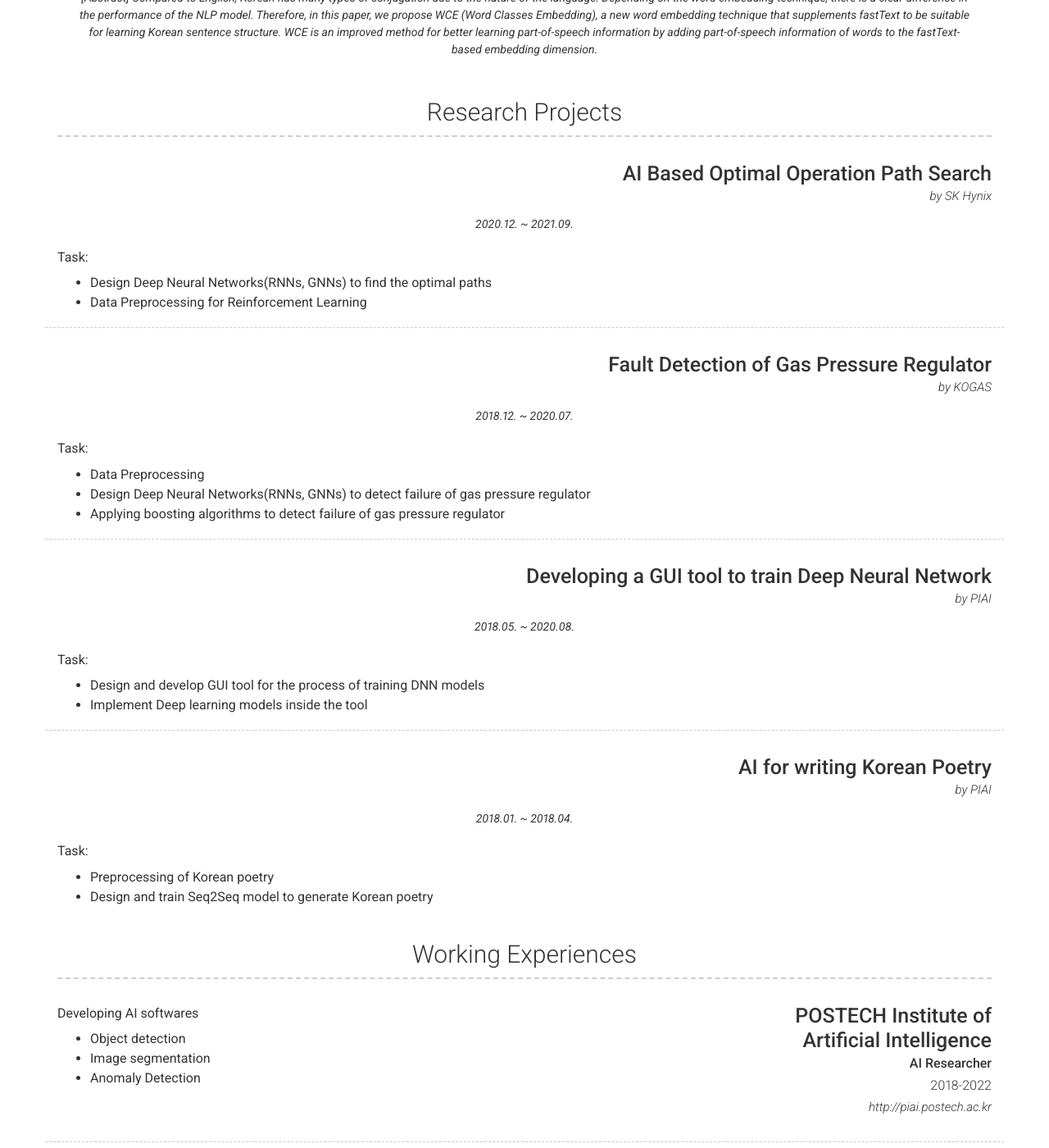
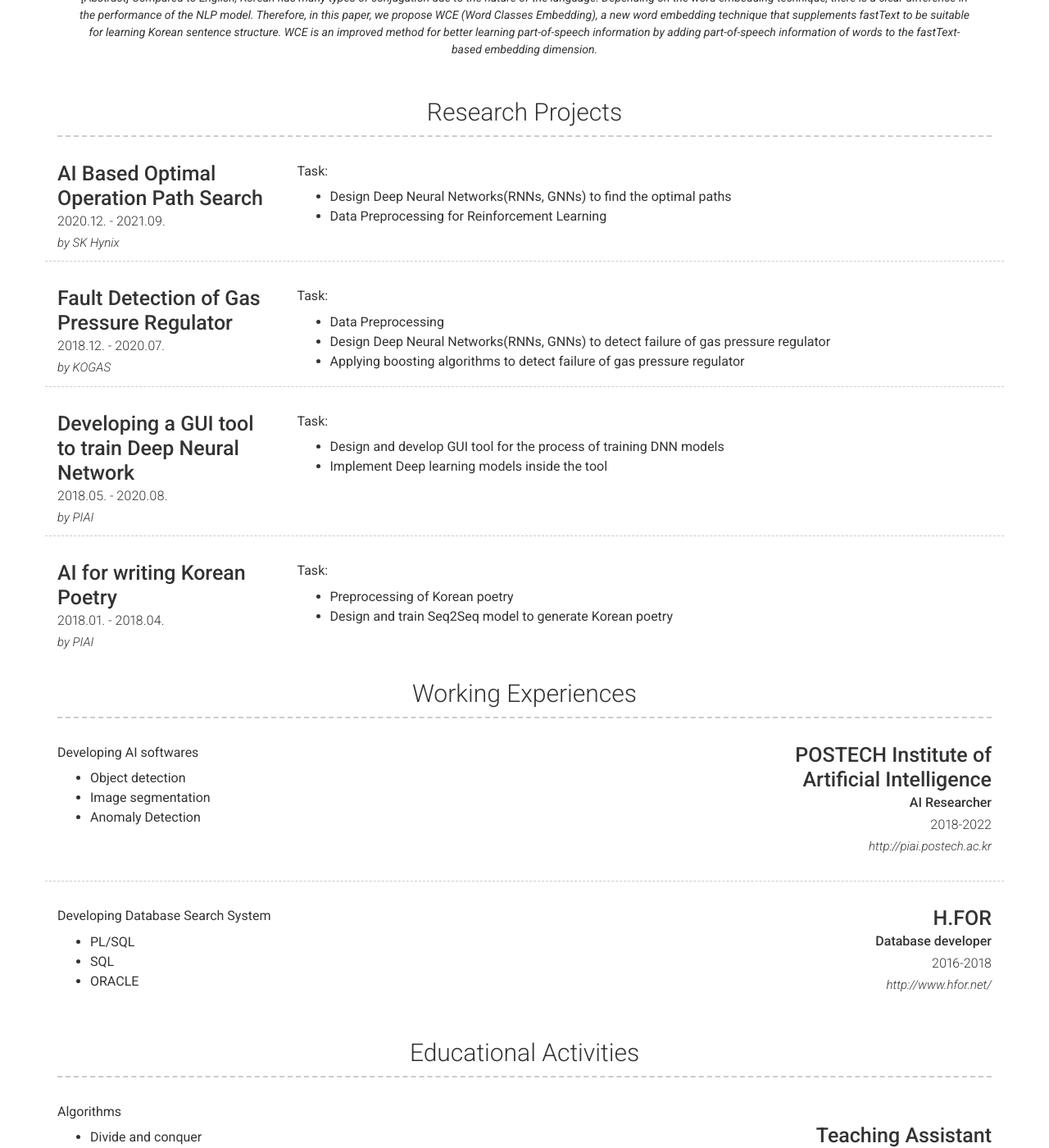
Before and after one commit to chan8616/chan8616.github.io, a Jekyll site: the page built from index.md, in a window 1280 px wide and 1400 px high, scrolled down 2081 px. Shown: the whole window at 82% size. Built offline with Jekyll 4.4.1, drawn with Linux system fonts in a browser that asks for light colours; nearby versions of some CDN libraries.

Commit message:
Update _config.yml

```diff
--- a/_config.yml
+++ b/_config.yml
@@ -121,46 +121,42 @@ content:
   - title: Research Projects # Title for the section
     layout: list # Type of content section (list/text)
     content:
-      - layout: top-right
+      - layout: top-left
         border: weak
         title: AI Based Optimal Operation Path Search
         link: https://www.skhynix.com/
         link_text: by SK Hynix
-        quote: >
-          2020.12. ~ 2021.09.
+        caption: 2020.12. - 2021.09.
         description: | # this will include new lines to allow paragraphs
           Task:
           - Design Deep Neural Networks(RNNs, GNNs) to find the optimal paths
           - Data Preprocessing for Reinforcement Learning
-      - layout: top-right
+      - layout: top-left
         border: weak
         title: Fault Detection of Gas Pressure Regulator
         link: https://www.kogas.or.kr/
         link_text: by KOGAS
-        quote: >
-          2018.12. ~ 2020.07.
+        caption: 2018.12. - 2020.07.
         description: | # this will include new lines to allow paragraphs
           Task:
           - Data Preprocessing
           - Design Deep Neural Networks(RNNs, GNNs) to detect failure of gas pressure regulator
           - Applying boosting algorithms to detect failure of gas pressure regulator
-      - layout: top-right
+      - layout: top-left
         border: weak
         title: Developing a GUI tool to train Deep Neural Network
         link: https://github.com/chan8616/PoAI
         link_text: by PIAI
-        quote: >
-          2018.05. ~ 2020.08.
+        caption: 2018.05. - 2020.08.
         description: | # this will include new lines to allow paragraphs
           Task:
           - Design and develop GUI tool for the process of training DNN models
           - Implement Deep learning models inside the tool
-      - layout: top-right
+      - layout: top-left
         title: AI for writing Korean Poetry
         link: http://pirl.postech.ac.kr/news/view/id/79#u
         link_text: by PIAI
-        quote: >
-          2018.01. ~ 2018.04.
+        caption: 2018.01. - 2018.04.
         description: | # this will include new lines to allow paragraphs
           Task:
           - Preprocessing of Korean poetry
```
